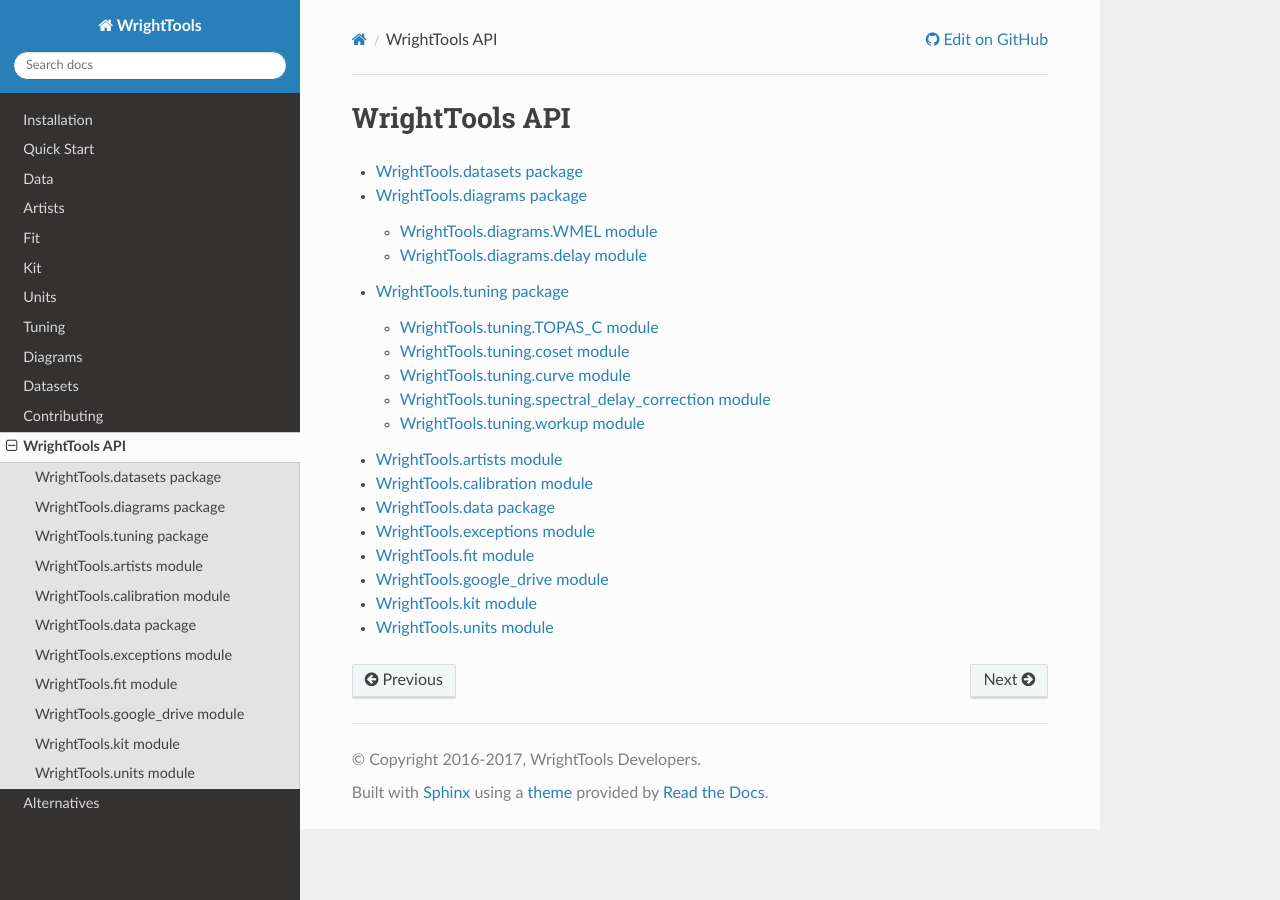
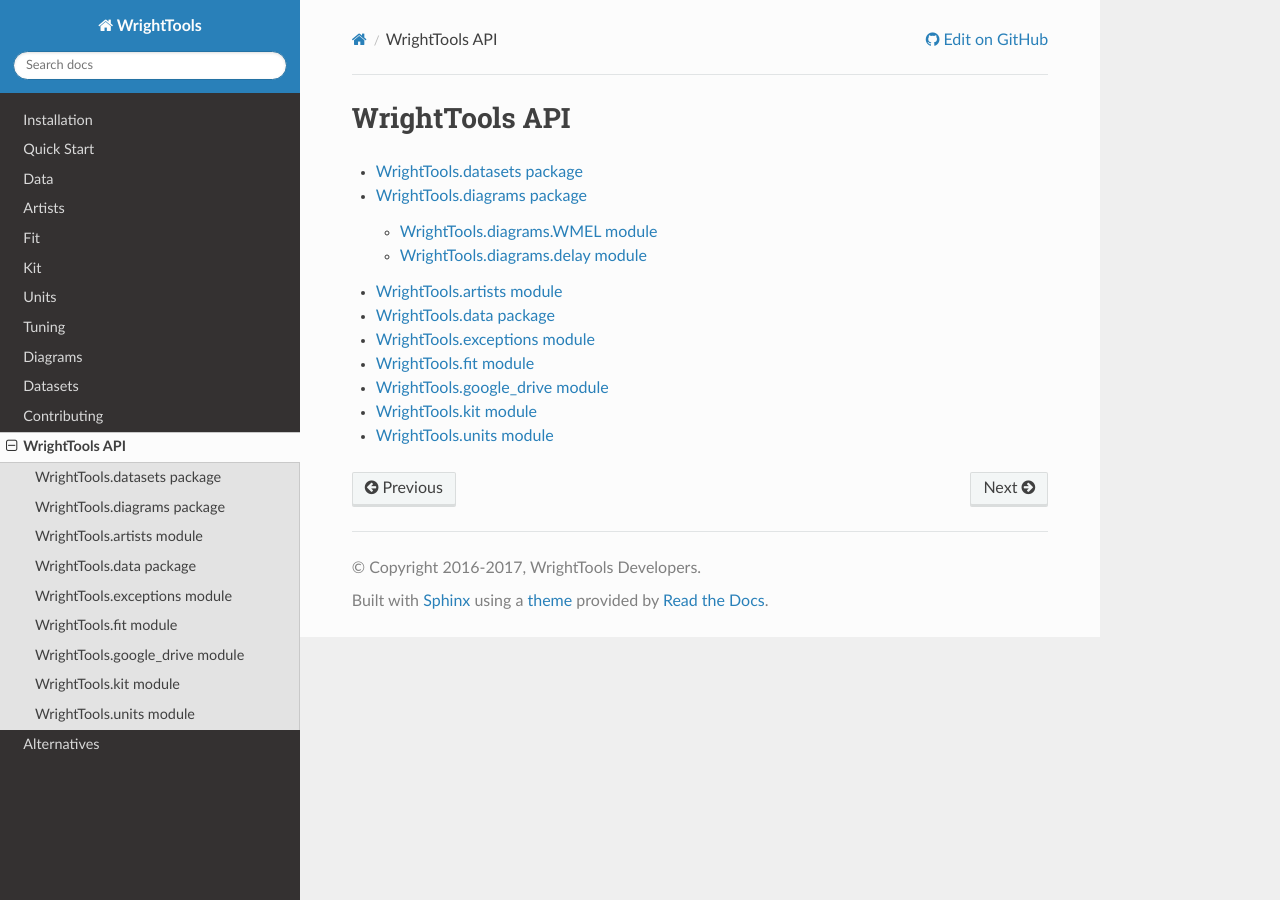
Before and after one commit to wright-group/WrightTools, a Sphinx documentation site: the page built from docs/api/modules.rst, in a window 1280 px wide. Built offline with Sphinx 7.4.7 and the Read the Docs theme 2.0.0, drawn with Linux system fonts in a browser that asks for light colours; pages that are not in the unit, such as notebooks, are missing from menus; the version number could not be read and is left out.

Commit message:
hack and slash

```diff
--- a/docs/api/WrightTools.calibration.rst
+++ /dev/null
@@ -1,8 +0,0 @@
-WrightTools\.calibration module
-===============================
-
-.. automodule:: WrightTools.calibration
-    :members:
-    :special-members: __init__
-    :undoc-members:
-    :show-inheritance:
--- a/docs/api/WrightTools.tuning.TOPAS_C.rst
+++ /dev/null
@@ -1,8 +0,0 @@
-WrightTools\.tuning\.TOPAS\_C module
-====================================
-
-.. automodule:: WrightTools.tuning.TOPAS_C
-    :members:
-    :special-members: __init__
-    :undoc-members:
-    :show-inheritance:
--- a/docs/api/WrightTools.tuning.coset.rst
+++ /dev/null
@@ -1,8 +0,0 @@
-WrightTools\.tuning\.coset module
-=================================
-
-.. automodule:: WrightTools.tuning.coset
-    :members:
-    :special-members: __init__
-    :undoc-members:
-    :show-inheritance:
--- a/docs/api/WrightTools.tuning.curve.rst
+++ /dev/null
@@ -1,8 +0,0 @@
-WrightTools\.tuning\.curve module
-=================================
-
-.. automodule:: WrightTools.tuning.curve
-    :members:
-    :special-members: __init__
-    :undoc-members:
-    :show-inheritance:
--- a/docs/api/WrightTools.tuning.spectral_delay_correction.rst
+++ /dev/null
@@ -1,8 +0,0 @@
-WrightTools\.tuning\.spectral\_delay\_correction module
-=======================================================
-
-.. automodule:: WrightTools.tuning.spectral_delay_correction
-    :members:
-    :special-members: __init__
-    :undoc-members:
-    :show-inheritance:
--- a/docs/api/WrightTools.tuning.workup.rst
+++ /dev/null
@@ -1,8 +0,0 @@
-WrightTools\.tuning\.workup module
-==================================
-
-.. automodule:: WrightTools.tuning.workup
-    :members:
-    :special-members: __init__
-    :undoc-members:
-    :show-inheritance:
--- a/docs/api/modules.rst
+++ b/docs/api/modules.rst
@@ -6,9 +6,7 @@
 
    WrightTools.datasets
    WrightTools.diagrams
-   WrightTools.tuning
    WrightTools.artists
-   WrightTools.calibration
    WrightTools.data
    WrightTools.exceptions
    WrightTools.fit
--- a/docs/conf.py
+++ b/docs/conf.py
@@ -215,12 +215,12 @@
 # --- gallery ------------------------------------------------------------------------------------
 
 
-sphinx_gallery_conf = {
-    'examples_dirs': '../examples',
-    'filename_pattern': '/*.py',
-    'gallery_dirs': 'auto_examples',
-    'download_section_examples': False,
-    'backreferences_dir': os.path.join('gen_modules', 'backreferences')}
+#sphinx_gallery_conf = {
+#    'examples_dirs': '../examples',
+#    'filename_pattern': '/*.py',
+#    'gallery_dirs': 'auto_examples',
+#    'download_section_examples': False,
+#    'backreferences_dir': os.path.join('gen_modules', 'backreferences')}
 
 # --- plots --------------------------------------------------------------------------------------
 
```
Also changed, not shown: docs/api/WrightTools.tuning.rst (deleted, +0 -16 lines), docs/fit.rst (+32 -32 lines), docs/quickstart.rst (+14 -14 lines), 3 other files.
